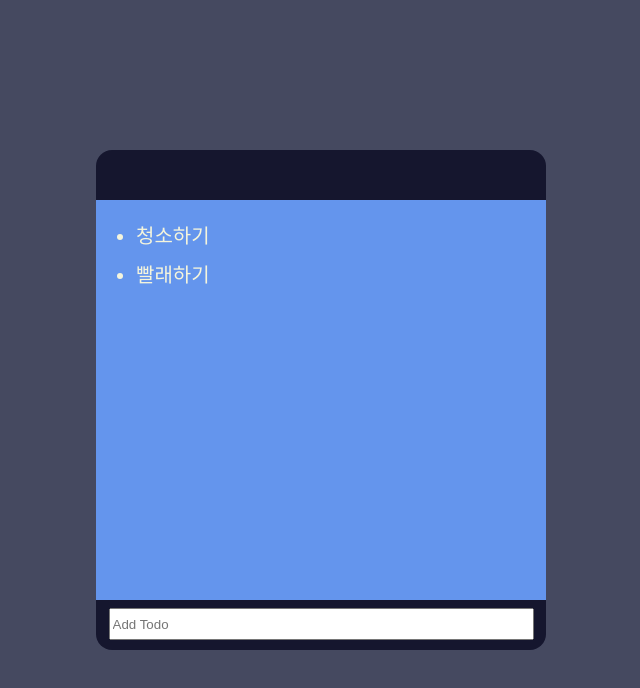
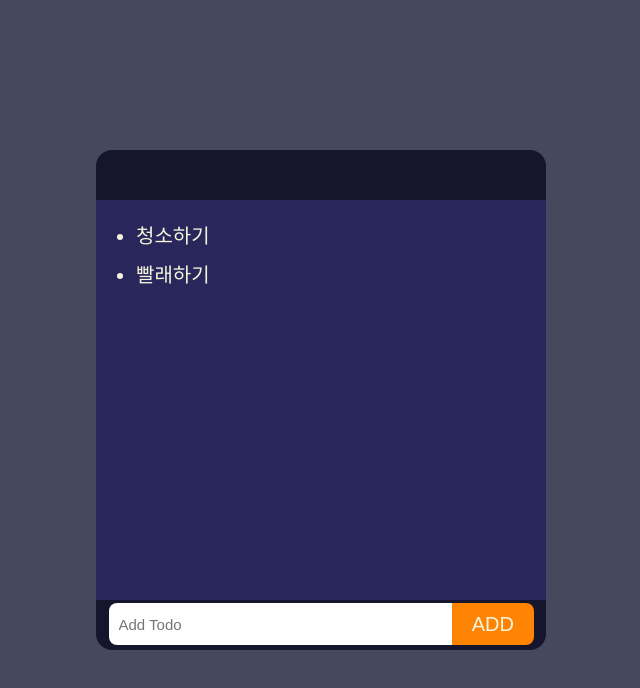
Before and after one commit to chb6734/minitodolist, a React (Create React App) app: page / in a window 1280 px wide. Shown: the top 688 px of the page, without its empty margins (319-959 px from the left). Built offline with nearby package versions, Linux system fonts and the light colour scheme.

Commit message:
feat: todo 추가 기능 추가

```diff
--- a/src/App.js
+++ b/src/App.js
@@ -1,7 +1,6 @@
 import "./App.css";
 import React from "react";
 import Todolist from "./components/Todolist";
-import AddTodo from "./components/AddTodo";
 import NavBar from "./components/NavBar";
 
 function App() {
@@ -10,7 +9,6 @@ function App() {
       <div className="content">
         <NavBar />
         <Todolist />
-        <AddTodo />
       </div>
     </div>
   );
--- a/src/components/AddTodo.jsx
+++ b/src/components/AddTodo.jsx
@@ -1,12 +1,18 @@
 import React, { useState } from "react";
 import styled from "./AddTodo.module.css";
 
-export default function AddTodo() {
+export default function AddTodo({ onAdd }) {
   const [text, setText] = useState("");
   const handleChange = (e) => setText(e.target.value);
+  const handleSubmit = (e) => {
+    e.preventDefault();
+    if (text.trim().length === 0) return;
+    onAdd({ id: "이거", state: true, work: text });
+    setText("");
+  };
 
   return (
-    <form className={styled.form}>
+    <form className={styled.form} onSubmit={handleSubmit}>
       <input
         className={styled.input}
         type="text"
@@ -14,6 +20,7 @@ export default function AddTodo() {
         value={text}
         onChange={handleChange}
       />
+      <button className={styled.button}>ADD</button>
     </form>
   );
 }
--- a/src/components/AddTodo.module.css
+++ b/src/components/AddTodo.module.css
@@ -1,12 +1,30 @@
 .form {
-  display: flex;
-  align-content: stretch;
-  justify-content: center;
   width: 425px;
   height: 40px;
+  display: flex;
 }
+
 .input {
-  margin-top: 8px;
-  width: 100vw;
-  heigth: 100vw;
+  padding-left: 10px;
+  padding-right: 10px;
+  height: 40px;
+  width: 80%;
+  padding: 1;
+  border-width: 0;
+  border-top-left-radius: 8px;
+  border-bottom-left-radius: 8px;
+  font-size: 15px;
+  margin-top: 3px;
 }
+.button {
+  border-width: 0;
+  height: 42px;
+  width: 20%;
+  background-color: #ff8403;
+  color: beige;
+  font-size: 20px;
+  font-family: "Jua", sans-serif;
+  border-top-right-radius: 8px;
+  border-bottom-right-radius: 8px;
+  margin-top: 3px;
+}
--- a/src/components/Todolist.jsx
+++ b/src/components/Todolist.jsx
@@ -1,4 +1,5 @@
 import React, { useEffect, useState } from "react";
+import AddTodo from "./AddTodo";
 import styled from "./Todolist.module.css";
 export default function Todolist() {
   const [todos, setTodos] = useState([]);
@@ -11,7 +12,12 @@ export default function Todolist() {
         setTodos(data);
       });
   }, []);
+
+  const handleAdd = (todo) => {
+    setTodos([...todos, todo]);
+  };
   return (
+    <>
       <div className={styled.content}>
         <ul className={styled.list}>
           {todos.map((todo) => (
@@ -23,5 +29,7 @@ export default function Todolist() {
           ))}
         </ul>
       </div>
+      <AddTodo onAdd={handleAdd} />
+    </>
   );
 }
--- a/src/components/Todolist.module.css
+++ b/src/components/Todolist.module.css
@@ -4,7 +4,7 @@
   font-family: "Jua", sans-serif;
   height: 400px;
   width: 450px;
-  background-color: cornflowerblue;
+  background-color: #29265c;
 }
 
 .item {
```
Also changed, not shown: .eslintrc.json. Lines whose indentation alone changed are shown as unchanged.
